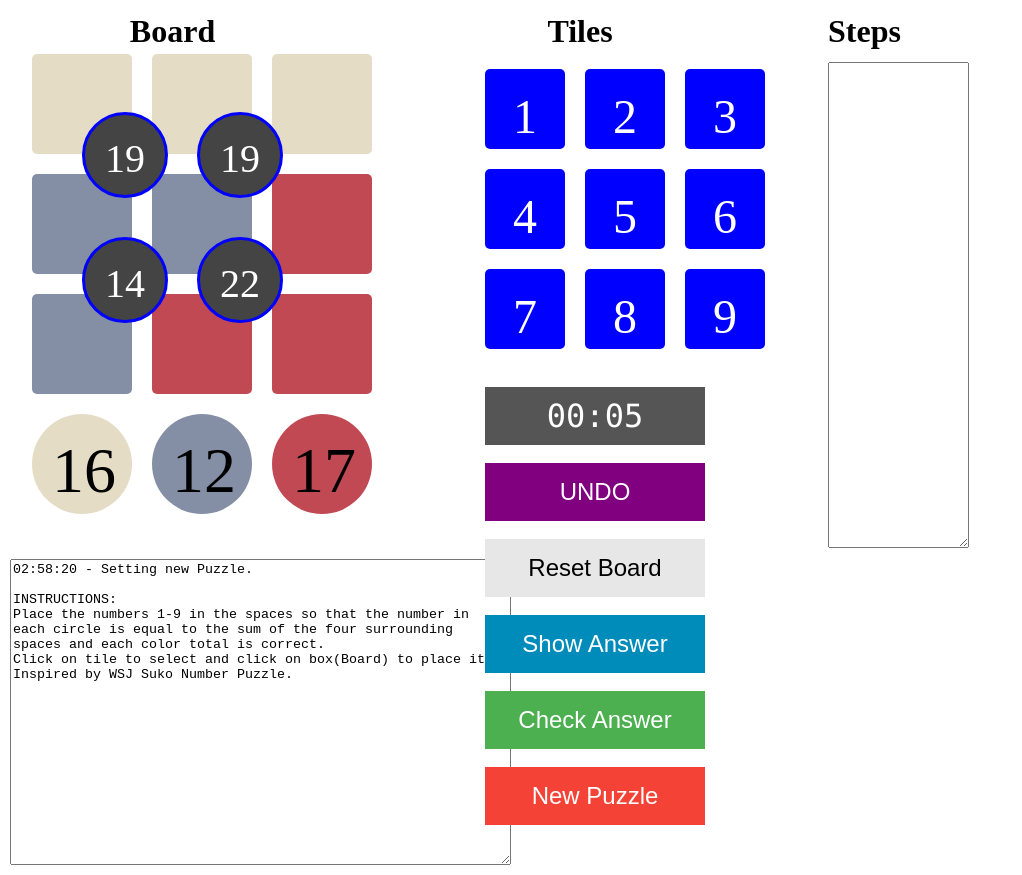
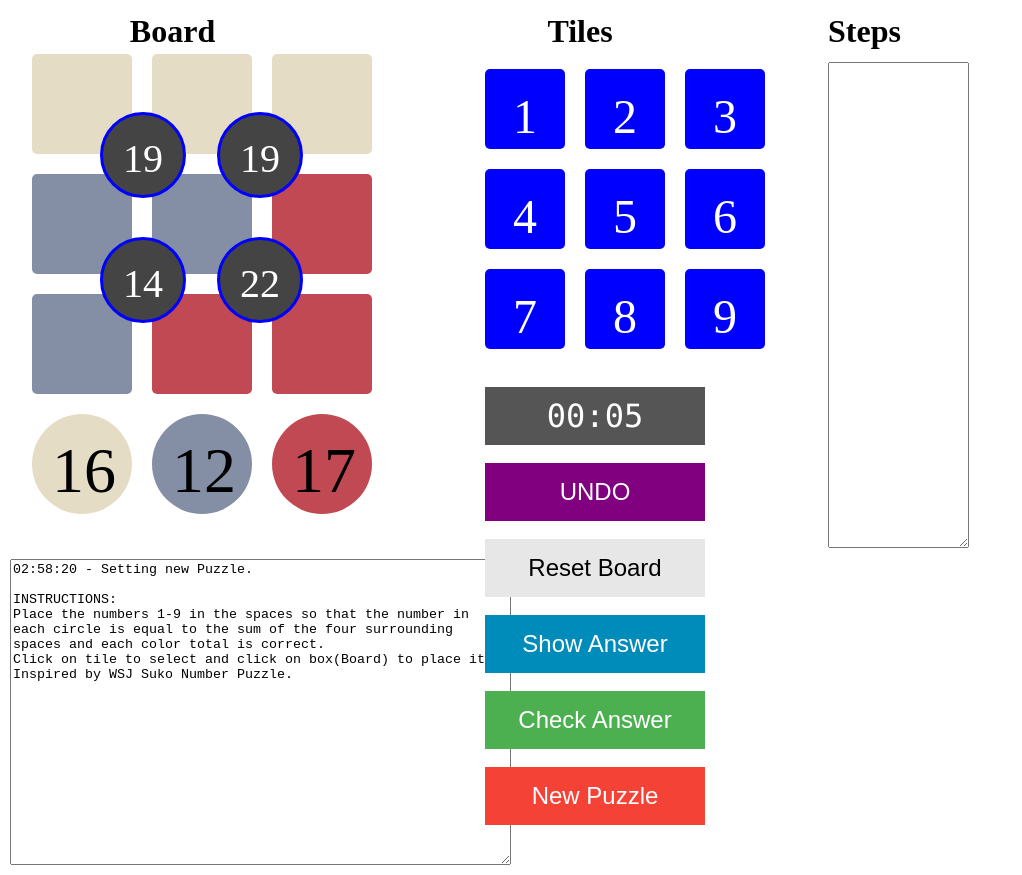
Before and after one commit to kdonthin/suko-puzzle, a plain HTML site: page index.html in a window 1280 px wide. Shown: the whole page, without its empty margins (0-1022 px from the left). Drawn offline with nearby package versions, Linux system fonts and the light colour scheme.

Commit message:
Fixed sum circles position.

```diff
--- a/puzzler.css
+++ b/puzzler.css
@@ -130,7 +130,7 @@ body {
   width: 40px;
   height: 40px;
   margin-top: -425px;
-  margin-left: 20px;
+  margin-left: 38px;
   border: 3px solid blue;
   display: inline-block;
   font-size: 250%;
@@ -142,7 +142,7 @@ body {
   width: 40px;
   height: 40px;
   margin-top: -425px;
-  margin-left: 135px;
+  margin-left: 155px;
   border: 3px solid blue;
   display: inline-block;
   font-size: 250%;
@@ -154,7 +154,7 @@ body {
   width: 40px;
   height: 40px;
   margin-top: -300px;
-  margin-left: 20px;
+  margin-left: 38px;
   border: 3px solid blue;
   display: inline-block;
   font-size: 250%;
@@ -166,7 +166,7 @@ body {
   width: 40px;
   height: 40px;
   margin-top: -300px;
-  margin-left: 135px;
+  margin-left: 155px;
   border: 3px solid blue;
   display: inline-block;
   font-size: 250%;
```
